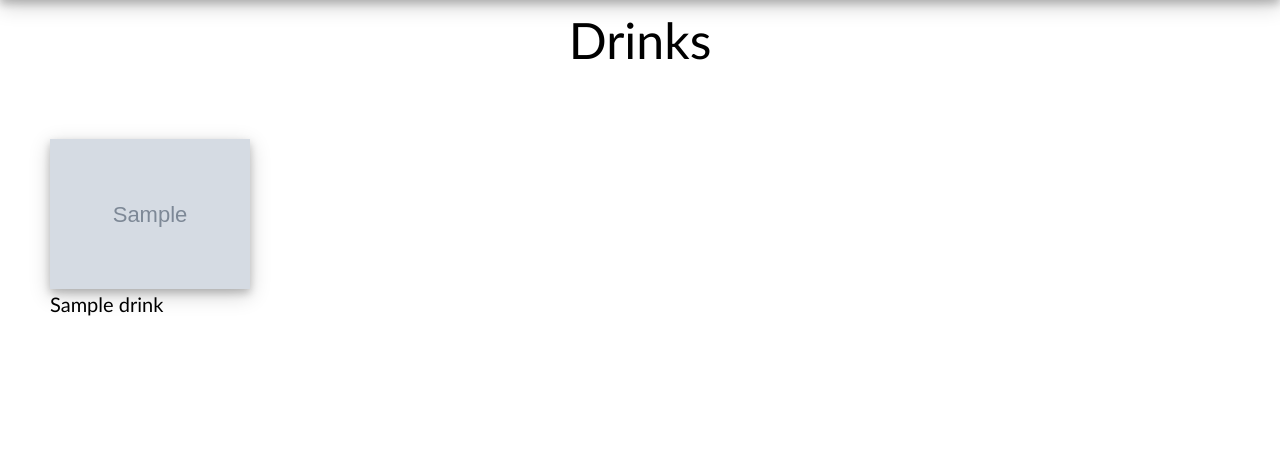
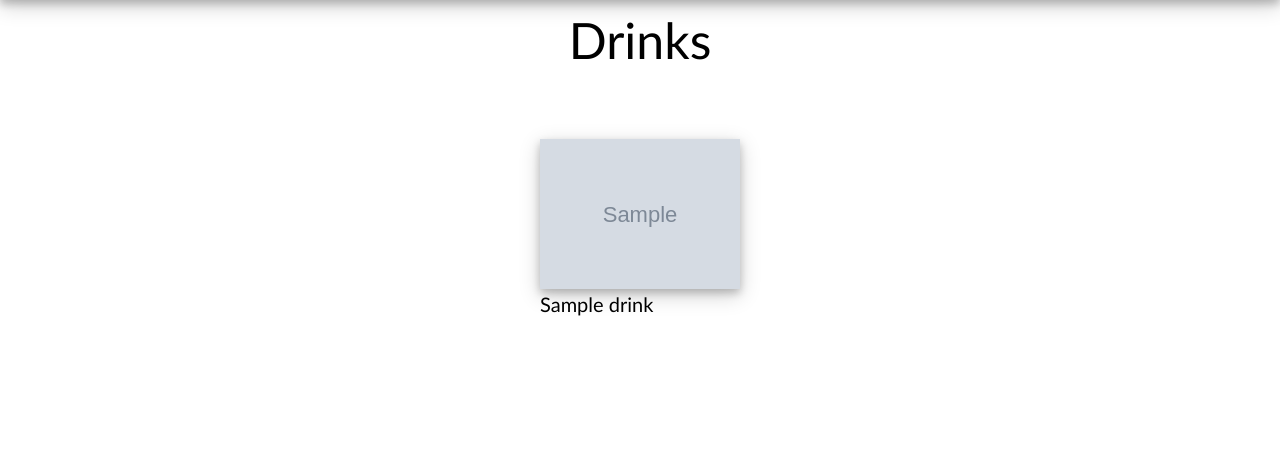
Before and after one commit to wkrause1/sweet-savory-website, a Django app: page /drinks/ in a window 1280 px wide. Shown: the part 960-1430 px from the top of the page. Run offline with Django 3.2, Linux system fonts and the light colour scheme; tables that the repository leaves empty hold one stand-in row (values such as "Sample post"); grey boxes marked "Sample" are stand-in pictures.

Commit message:
Incremental

```diff
--- a/donuts/templates/donuts/base.html
+++ b/donuts/templates/donuts/base.html
@@ -12,7 +12,7 @@
             flex-flow: row wrap;
             padding: 50px;
             align-items: center;
-            justify-content: space-between;
+            justify-content: flex-start;
 
         }
         .product-description {
@@ -37,6 +37,7 @@
       }
 
         .product {
+            margin: auto;
             margin-bottom: 100px;
 	 background: white;
 	 width: 200px;
```
